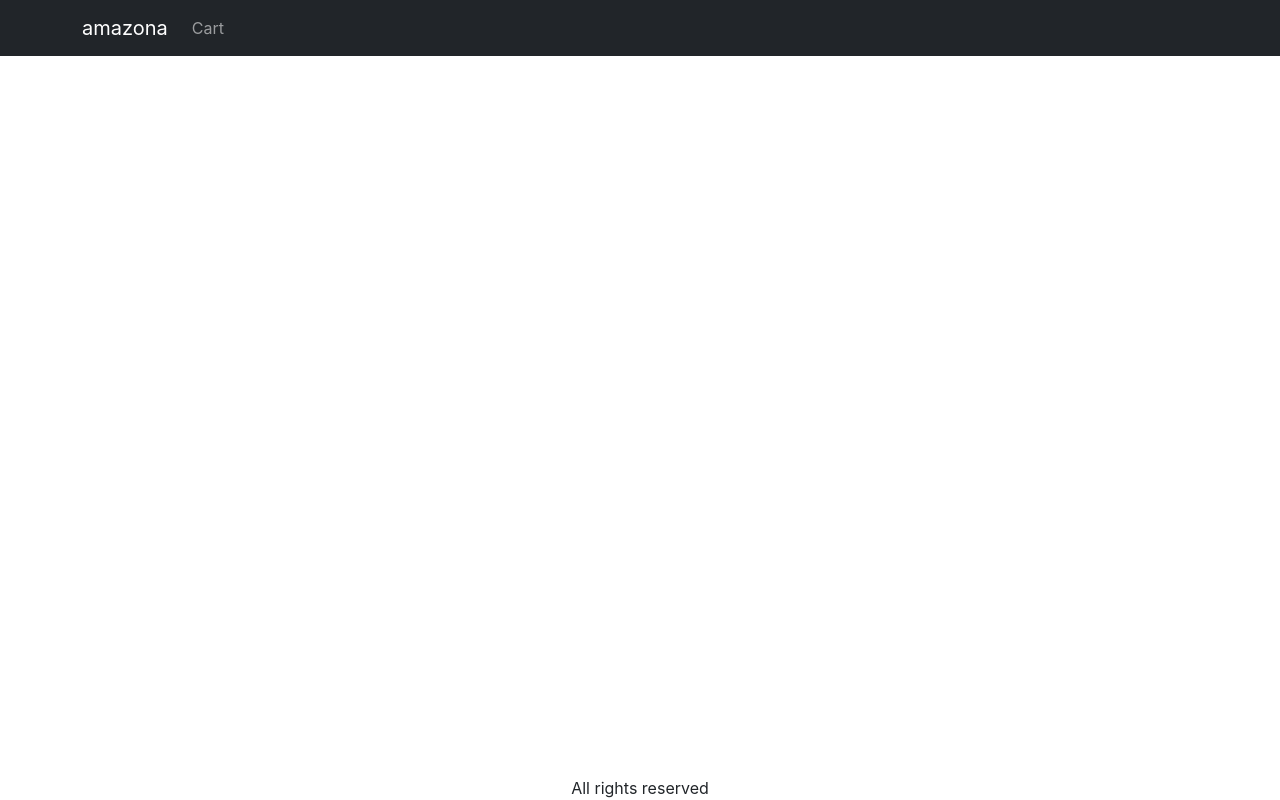
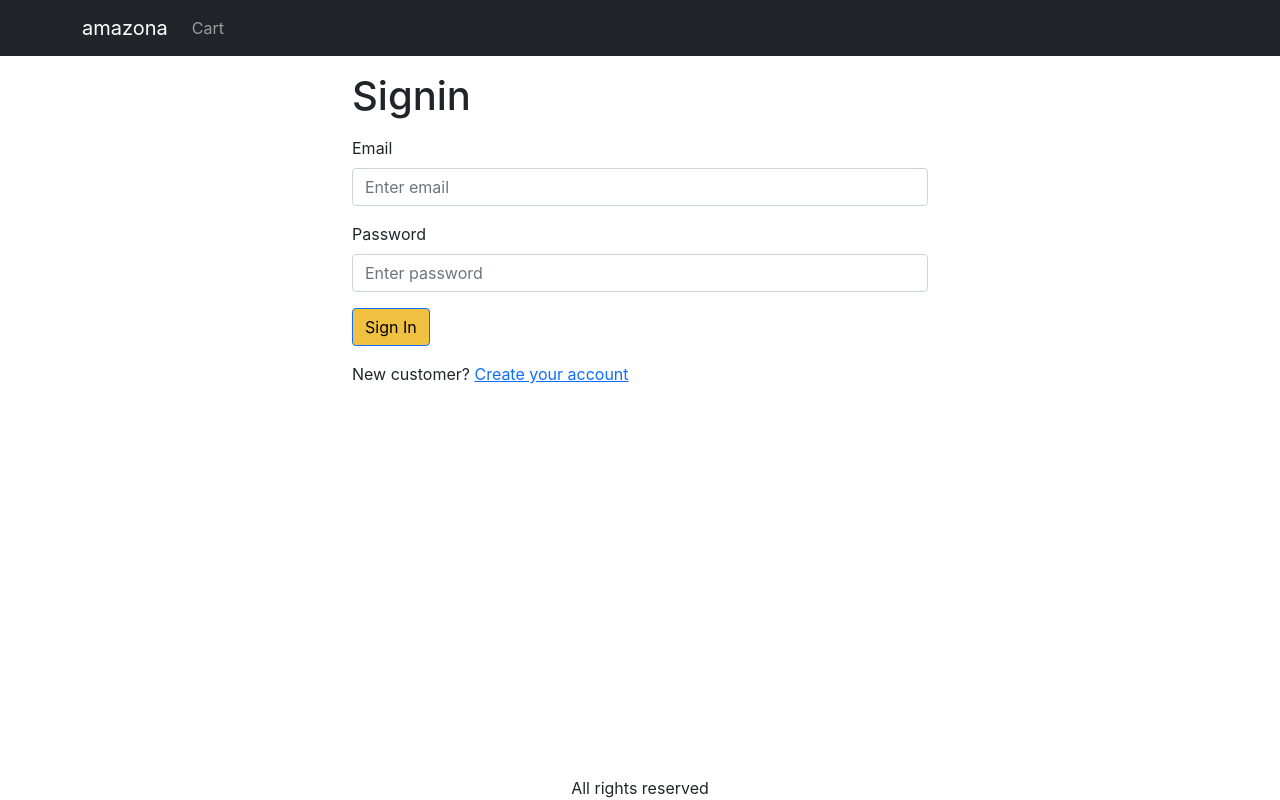
Before and after one commit to Discode-Stu/amazona, a React (Create React App) app in the folder frontend/: page /signin in a window 1280 px wide. Built offline with nearby package versions, Linux system fonts and the light colour scheme.

Commit message:
20. create signin screen

```diff
--- a/frontend/src/App.js
+++ b/frontend/src/App.js
@@ -9,6 +9,7 @@
 import { useContext } from "react"
 import { Store } from "./Store"
 import CartScreen from "./screens/CartScreen"
+import SigninScreeen from "./screens/SigninScreen"
 
 function App() {
   const { state } = useContext(Store)
@@ -40,6 +41,7 @@
             <Routes>
               <Route path="/product/:slug" element={<ProductScreen />} />
               <Route path="/cart" element={<CartScreen />} />
+              <Route path="/signin" element={<SigninScreeen />} />
               <Route path="/" element={<HomeScreen />} />
             </Routes>
           </Container>
--- a/frontend/src/index.css
+++ b/frontend/src/index.css
@@ -43,3 +43,6 @@
 .img-thumbnail {
   height: 80px;
 }
+.small-container {
+  max-width: 600px;
+}
--- /dev/null
+++ b/frontend/src/screens/SigninScreen.js
@@ -0,0 +1,37 @@
+import Container from "react-bootstrap/Container"
+import Form from "react-bootstrap/Form"
+import Button from "react-bootstrap/Button"
+import { Helmet } from "react-helmet-async"
+import { useLocation, Link } from "react-router-dom"
+
+export default function SigninScreeen() {
+  const { search } = useLocation()
+  const redirectInUrl = new URLSearchParams(search).get("redirect")
+  const redirect = redirectInUrl ? redirectInUrl : "/"
+
+  return (
+    <Container className="small-container">
+      <Helmet>
+        <title>Signin</title>
+      </Helmet>
+      <h1 className="my-3">Signin</h1>
+      <Form>
+        <Form.Group className="mb-3" controlId="email">
+          <Form.Label>Email</Form.Label>
+          <Form.Control type="email" placeholder="Enter email" required />
+        </Form.Group>
+        <Form.Group className="mb-3" controlId="password">
+          <Form.Label>Password</Form.Label>
+          <Form.Control type="password" placeholder="Enter password" required />
+        </Form.Group>
+        <div className="mb-3">
+          <Button type="submit">Sign In</Button>
+        </div>
+        <div className="mb-3">
+          New customer?{" "}
+          <Link to={`/signup?redirect=${redirect}`}>Create your account</Link>
+        </div>
+      </Form>
+    </Container>
+  )
+}
```
